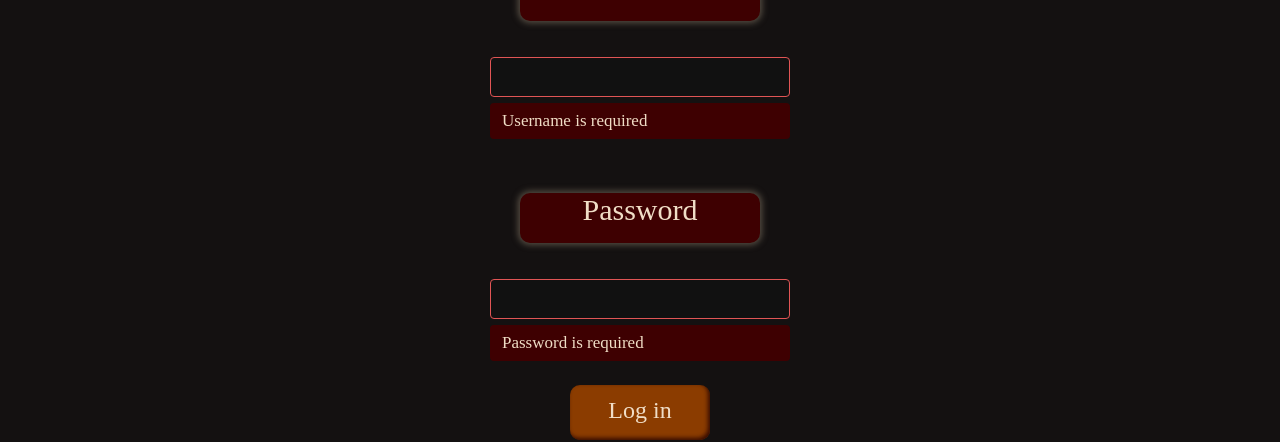
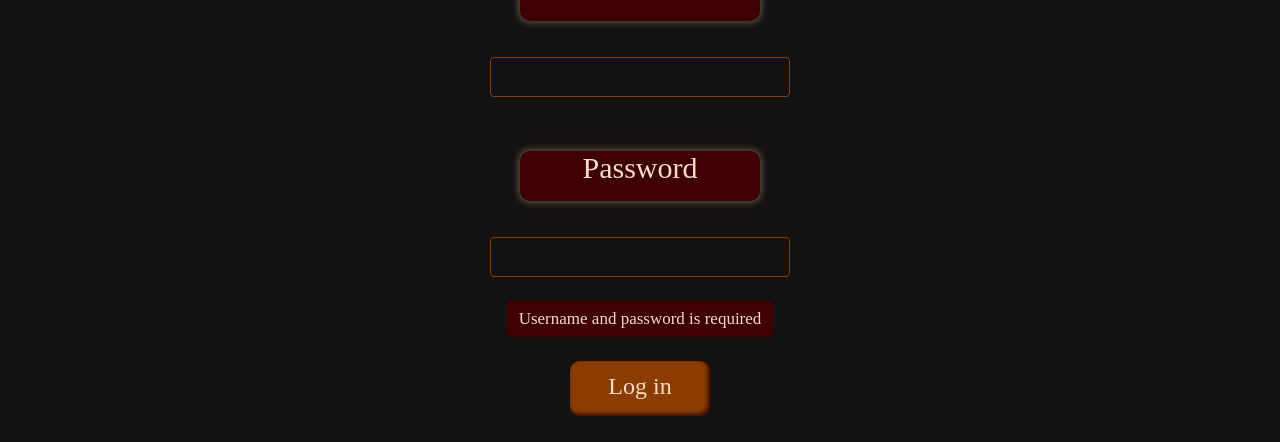
Before and after one commit to madelenetrapp/Restaurang-fed25, a React (Vite) app: page /#/login in a window 1280 px wide. Both pictures are taken after a click on the button "Log in". Shown: the part 341-783 px from the top of the page. Built offline with nearby package versions, Linux system fonts and the light colour scheme; no server answers; a web font is replaced by a local one.

Commit message:
changed error message

```diff
--- a/src/components/LoginInput.jsx
+++ b/src/components/LoginInput.jsx
@@ -1,6 +1,4 @@
 export default function LoginInput({ id, label, type, value, onChange, error, onKeyDown }) {
-
-	//TODO ta bort placeholder
 
 	return (
 		<div className="login-field">
@@ -13,7 +11,6 @@ export default function LoginInput({ id, label, type, value, onChange, error, on
 				onChange={onChange}
 				onKeyDown={onKeyDown}
 			/>
-			{error && <p className="error-message">{error}</p>}
 		</div>
 	)
 }
--- a/src/pages/LoginPage.jsx
+++ b/src/pages/LoginPage.jsx
@@ -5,36 +5,24 @@ import LoginInput from "../components/LoginInput";
 import { useAuthStore } from '../hooks/useAuthStore';
 
 const schema = Joi.object({
-  username: Joi.string().valid('admin').required().messages({
-    'any.only': 'Wrong username',
-    'string.empty': 'Username is required'
-  }),
-  //TODO ska alla användarnamn vara okej? DAVID
-
-  password: Joi.string().valid('mums').required().messages({
-    'string.empty': 'Password is required',
-    'any.only': 'Wrong password'
-    //TODO ska det vara till lower case?
-  })
+  username: Joi.string().valid('admin').required(),
+  password: Joi.string().valid('mums').required()
 })
 
 export default function LoginPage() {
   const [username, setUsername] = useState('')
   const [password, setPassword] = useState('')
-  const [errors, setErrors] = useState({})
+  const [error, setError] = useState('')
   const { login, isLoggedIn } = useAuthStore()
   const navigate = useNavigate()
 
-  //TODO behöver komma till admin page
 
   const handleSubmit = () => {
-    const { error } = schema.validate({ username, password }, { abortEarly: false })
-    if (error) {
-      const fieldErrors = {}
-      error.details.forEach((details) => {
-        fieldErrors[details.path[0]] = details.message
-      })
-      return setErrors(fieldErrors)
+    //abortEarly: false so both fields are validated even if the first one is wrong
+    const { error: validationError } = schema.validate({ username, password }, { abortEarly: false })
+    if (validationError) {
+      const isEmpty = username === '' || password === ''
+      return setError(isEmpty ? 'Username and password is required' : 'Wrong username or password')
     }
     login()
     navigate('/admin')
@@ -42,6 +30,7 @@ export default function LoginPage() {
 
   const handleKeyDown = (e) => e.key === 'Enter' && handleSubmit()
 
+  //If already logged in, redirect to admin page
   if (isLoggedIn) return <Navigate to="/admin" replace />
   return (
     <div className="login-page">
@@ -52,7 +41,7 @@ export default function LoginPage() {
       type="text"
       value={username}
       onChange={(e) => setUsername(e.target.value)}
-        error={errors.username}
+
     />
 
     <LoginInput
@@ -61,9 +50,11 @@ export default function LoginPage() {
       type="password"
       value={password}
       onChange={(e) => setPassword(e.target.value)}
-        error={errors.password}
+
       onKeyDown={handleKeyDown}
     />
+
+    {error && <p className="error-message">{error}</p>}
 
     <button className="button" onClick={handleSubmit}>Log in</button>
 
```
Also changed, not shown: src/styles/login-page.css (+0 -21 lines). Lines whose indentation alone changed are shown as unchanged.
